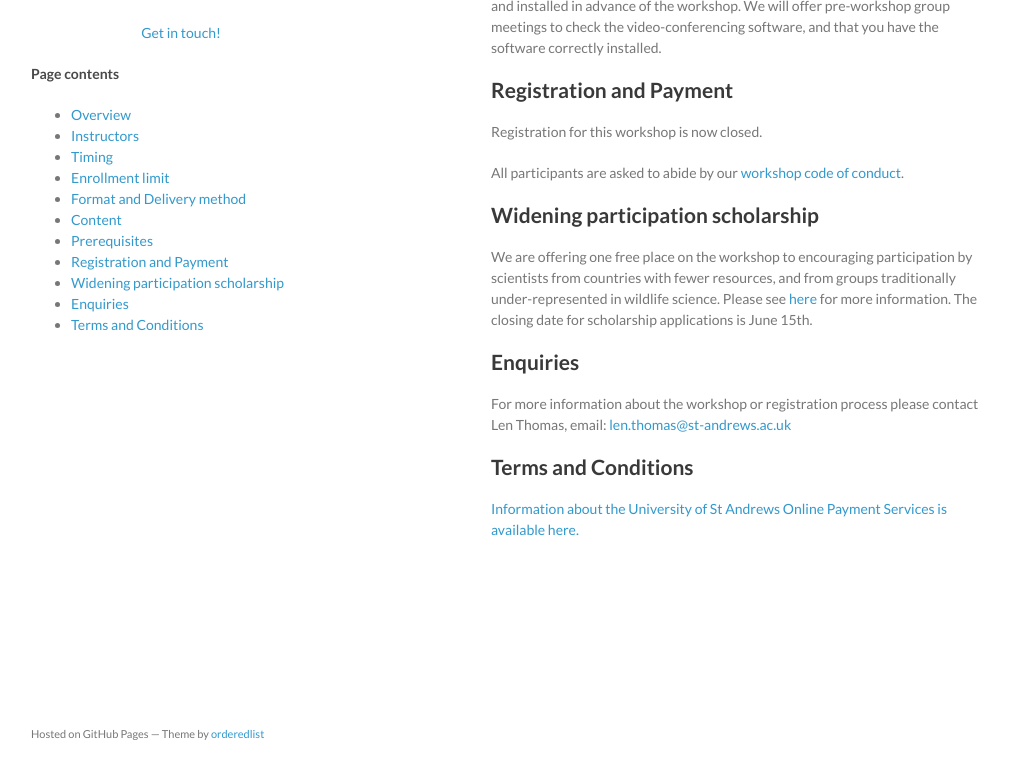
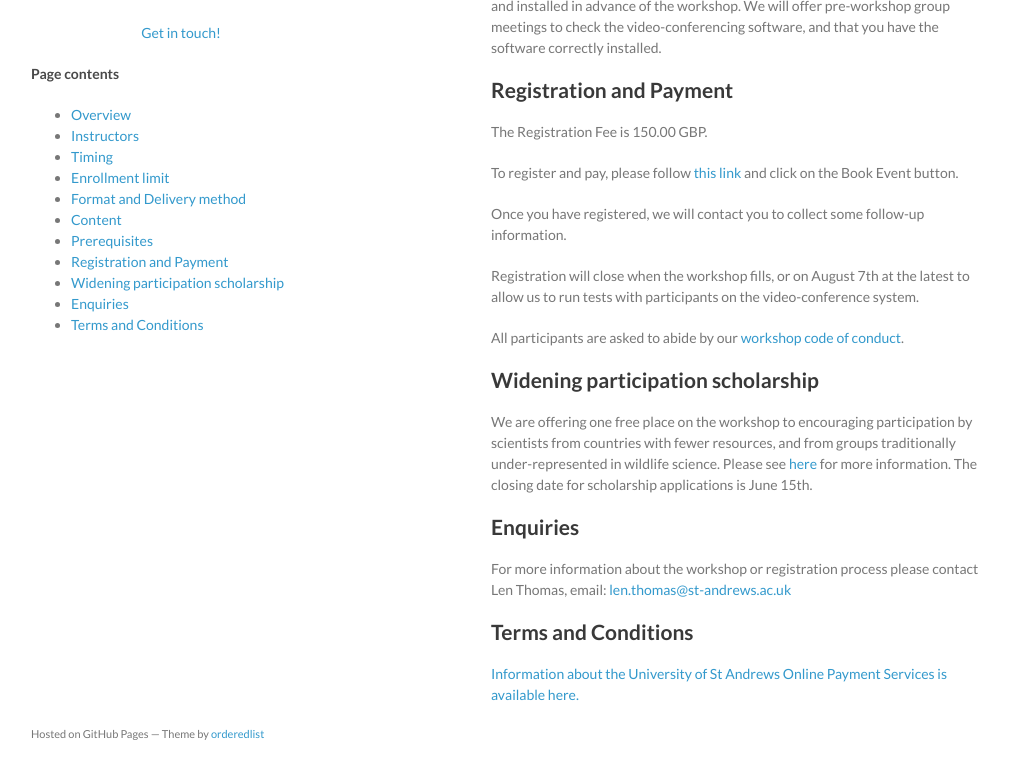
Before and after one commit to distanceworkshops/distanceworkshops.github.io, a Jekyll site: the page built from mrds-aug-2021.md, in a window 1280 px wide and 900 px high, scrolled down 1729 px, cut to the strip 137-900 px from the top of the window. Shown: the whole strip, without its empty margins (129-1138 px from the left). Built offline with Jekyll 4.4.1, drawn with Linux system fonts in a browser that asks for light colours.

Commit message:
Re-opened registration

```diff
--- a/mrds-aug-2021.md
+++ b/mrds-aug-2021.md
@@ -44,15 +44,15 @@ You should already know about distance sampling, for example by having taken a f
 
 ## Registration and Payment
 
-Registration for this workshop is now closed.
+<!--Registration for this workshop is now closed.-->
 
-<!-- The Registration Fee is 150.00 GBP.
+The Registration Fee is 150.00 GBP.
 
 To register and pay, please follow [this link](https://onlineshop.st-andrews.ac.uk/conferences-and-events/events/creem/online-workshop-distance-sampling-when-animals-are-missed-at-zero-distance-30th-31st-august-2021) and click on the Book Event button.
 
 Once you have registered, we will contact you to collect some follow-up information.
 
-Registration will close when the workshop fills, or on July 30th at the latest to allow us to run tests with participants on the video-conference system.-->
+Registration will close when the workshop fills, or on August 7th at the latest to allow us to run tests with participants on the video-conference system.
 
 All participants are asked to abide by our [workshop code of conduct](code-of-conduct).
 
```
